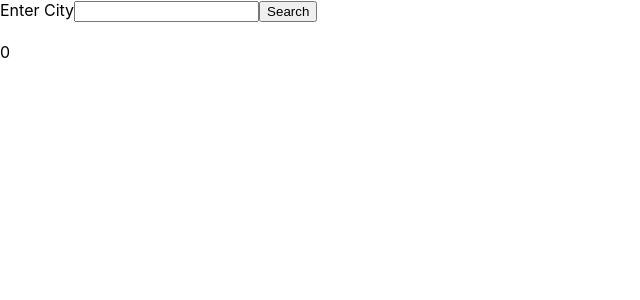
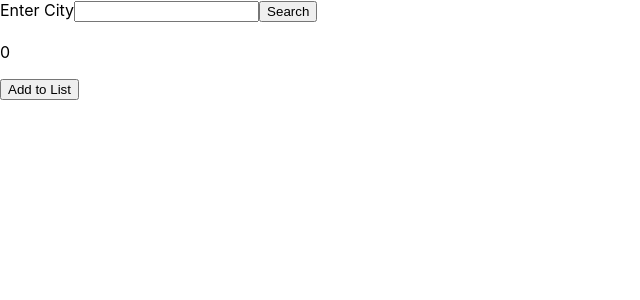
Before and after one commit to paulg44/typescript-weather-app, a React (Create React App) app in the folder my-app/: page / in a window 1280 px wide. Shown: the top 300 px of the page, without its empty margins (0-640 px from the left). Built offline with nearby package versions, Linux system fonts and the light colour scheme.

Commit message:
now able to add a favourite city to list

```diff
--- a/my-app/src/App.tsx
+++ b/my-app/src/App.tsx
@@ -1,15 +1,18 @@
 import React, { useState, ChangeEvent } from "react";
 import SearchBar from "./SearchBar/SearchBar";
 import CityCard from "./CityCard/CityCard";
+import FavouriteCities from "./FavouriteCities/FavouriteCities";
 
-// Next plan - add information to city card when a city searched and btn clicked. Add states for city info/data etc
+export type CityData = {
+  name: string;
+};
 
 function App() {
   // Use States
   const [search, setSearch] = useState("");
   const [city, setCity] = useState("");
   const [temp, setTemp] = useState(0);
-  const [addFavourite, setAddFavourite] = useState("");
+  const [addFavourite, setAddFavourite] = useState<CityData[]>([]);
 
   // API for weather
 
@@ -24,15 +27,23 @@ function App() {
   }
 
   // Function for input change
-  const handleInputChange = (e: ChangeEvent<HTMLInputElement>) => {
+  function handleInputChange(e: ChangeEvent<HTMLInputElement>) {
     e.preventDefault();
     setSearch(e.target.value);
     console.log(search);
-  };
+  }
 
-  const handleSearchClick = () => {
+  // Functtion for search button
+  function handleSearchClick() {
     return weatherAPI();
-  };
+  }
+
+  // Function for add to list button
+  function handleAddToList() {
+    const newFavourite: CityData = { name: city };
+    setAddFavourite([...addFavourite, newFavourite]);
+    console.log("add to list btn clicked");
+  }
 
   return (
     <div className="App">
@@ -40,7 +51,8 @@ function App() {
         handleInputChange={handleInputChange}
         handleSearchClick={handleSearchClick}
       />
-      <CityCard city={city} temp={temp} />
+      <CityCard city={city} temp={temp} handleAddToList={handleAddToList} />
+      <FavouriteCities addFavourite={addFavourite} />
     </div>
   );
 }
--- a/my-app/src/CityCard/CityCard.tsx
+++ b/my-app/src/CityCard/CityCard.tsx
@@ -1,12 +1,17 @@
 // Component for searched city result
 
-type CityCardProps = { city: string; temp: number };
+type CityCardProps = {
+  city: string;
+  temp: number;
+  handleAddToList: () => void;
+};
 
-function CityCard({ city, temp }: CityCardProps) {
+function CityCard({ city, temp, handleAddToList }: CityCardProps) {
   return (
     <div>
       <h2>{city}</h2>
       <p>{temp}</p>
+      <button onClick={handleAddToList}>Add to List</button>
     </div>
   );
 }
--- /dev/null
+++ b/my-app/src/FavouriteCities/FavouriteCities.tsx
@@ -0,0 +1,20 @@
+// Component for favourite cities list
+import { CityData } from "../App";
+
+type FavouriteCitiesProps = {
+  addFavourite: CityData[];
+};
+
+function FavouriteCities({ addFavourite }: FavouriteCitiesProps) {
+  return (
+    <div>
+      <ul>
+        {addFavourite.map((city: CityData) => (
+          <li key={city.name}>{city.name}</li>
+        ))}
+      </ul>
+    </div>
+  );
+}
+
+export default FavouriteCities;
```
